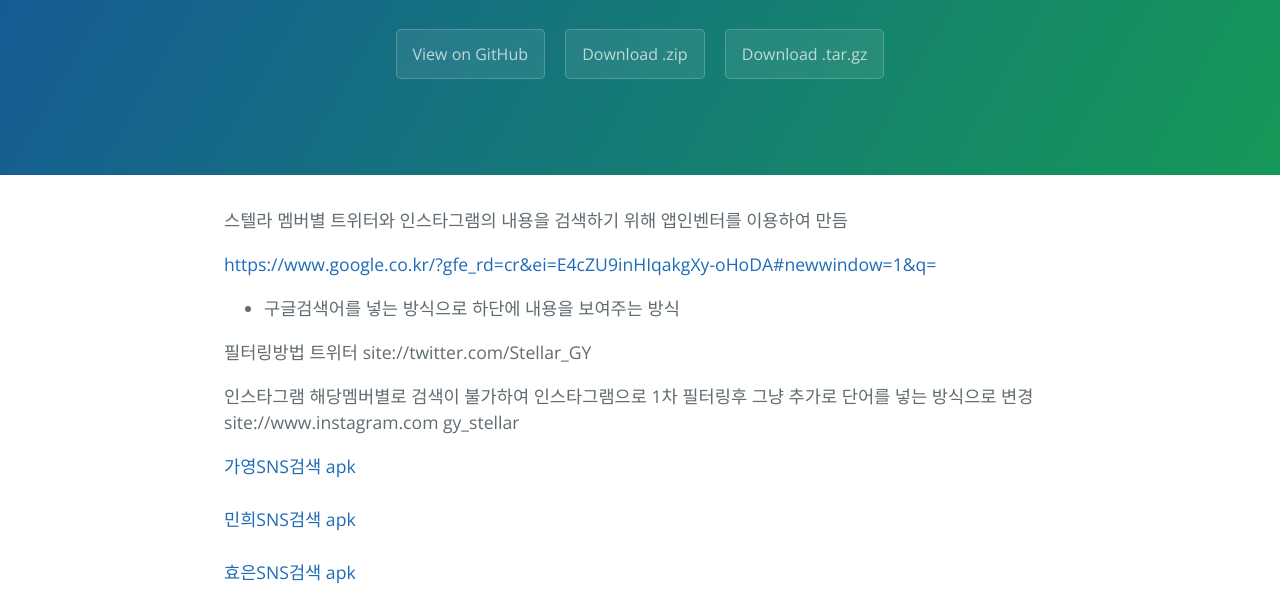
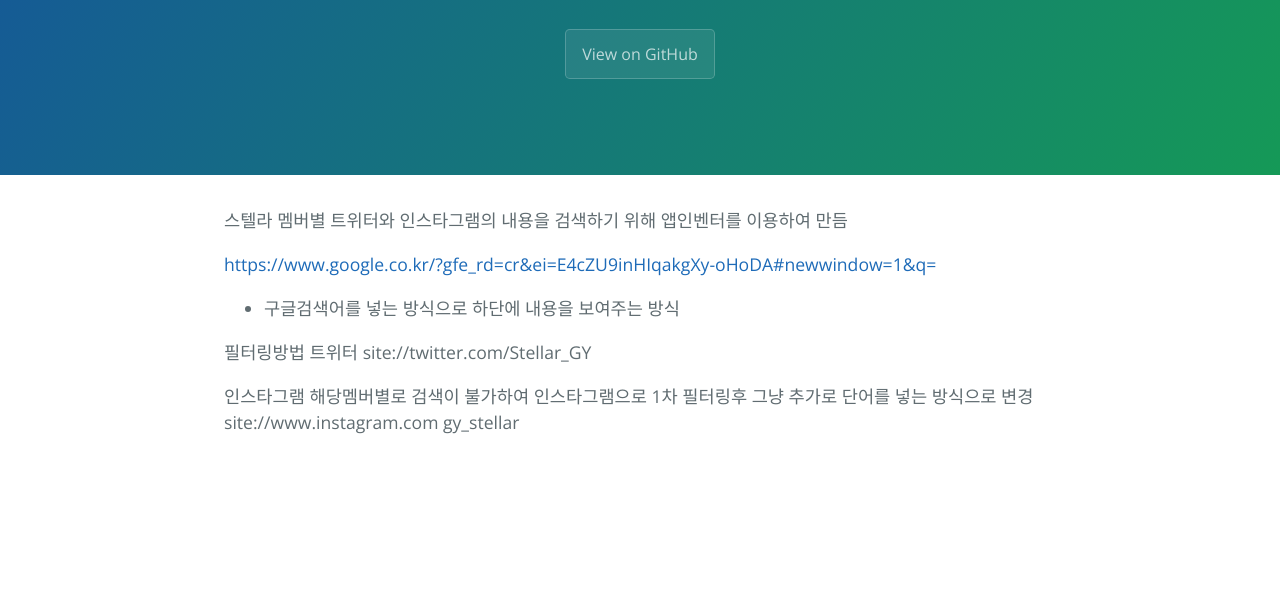
Before and after one commit to acaever/-SNS-apk, a plain HTML site: page index.html in a window 1280 px wide. Shown: the part 161-771 px from the top of the page. Drawn offline with nearby package versions, Linux system fonts and the light colour scheme.

Commit message:
Update index.html

```diff
--- a/index.html
+++ b/index.html
@@ -14,8 +14,7 @@
       <h1 class="project-name">Stellar member SNS search</h1>
       <h2 class="project-tagline"></h2>
       <a href="https://github.com/acaever/-SNS-apk" class="btn">View on GitHub</a>
-      <a href="https://github.com/acaever/-SNS-apk/zipball/master" class="btn">Download .zip</a>
-      <a href="https://github.com/acaever/-SNS-apk/tarball/master" class="btn">Download .tar.gz</a>
+
     </section>
 
     <section class="main-content">
@@ -33,10 +32,10 @@
 <p>인스타그램 해당멤버별로 검색이 불가하여 인스타그램으로 1차 필터링후 그냥 추가로 단어를 넣는 방식으로 변경
 site://www.instagram.com gy_stellar</p>
 
-<p><a href="https://drive.google.com/open?id=0B7dFofzXIIEMU19ibFVNWTNfYWM">가영SNS검색 apk</a><br><br>
-<a href="https://drive.google.com/open?id=0B7dFofzXIIEMOElzNzF2cERDZnc">민희SNS검색 apk</a><br><br>
-<a href="https://drive.google.com/open?id=0B7dFofzXIIEMQm9qLWpzZVVoSzg">효은SNS검색 apk</a><br><br>
-<a href="https://drive.google.com/open?id=0B7dFofzXIIEMSHpxeFAxSWRIOUk">전율SNS검색 apk</a><br><br></p>
+<p><a href="https://drive.google.com/open?id=0B7dFofzXIIEMU19ibFVNWTNfYWM" class="btn">가영SNS검색 apk</a><br><br>
+<a href="https://drive.google.com/open?id=0B7dFofzXIIEMOElzNzF2cERDZnc" class="btn">민희SNS검색 apk</a><br><br>
+<a href="https://drive.google.com/open?id=0B7dFofzXIIEMQm9qLWpzZVVoSzg" class="btn">효은SNS검색 apk</a><br><br>
+<a href="https://drive.google.com/open?id=0B7dFofzXIIEMSHpxeFAxSWRIOUk" class="btn">전율SNS검색 apk</a><br><br></p>
 
       <footer class="site-footer">
         <span class="site-footer-owner"><a href="https://github.com/acaever/-SNS-apk">Stellar member SNS search</a> is maintained by <a href="https://github.com/acaever">acaever</a>.</span>
```
